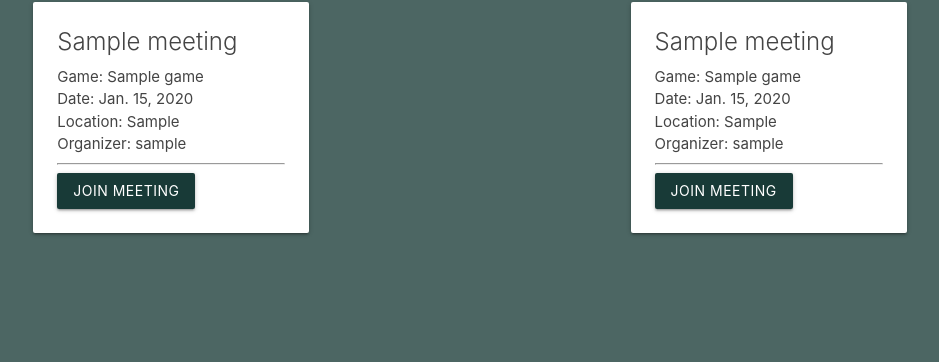
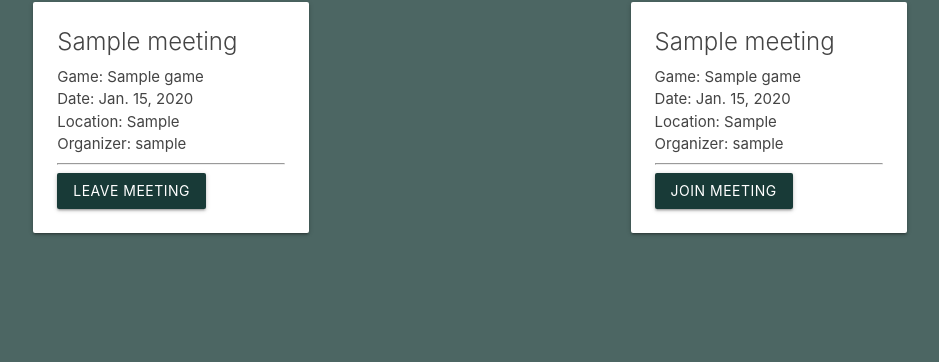
Before and after one commit to masomaster/board-game-meetup, a Django app: page /meetings/ in a window 1280 px wide. Shown: the part 219-581 px from the top of the page, without its empty margins (170-1109 px from the left). Run offline with Django 4.2, Linux system fonts and the light colour scheme; a user stored in the database is signed in; tables that the repository leaves empty hold one stand-in row (values such as "Sample post").

Commit message:
add leave meeting button and function

```diff
--- a/main_app/templates/meetings/meetings_index.html
+++ b/main_app/templates/meetings/meetings_index.html
@@ -26,9 +26,9 @@
           <p>Location: {{ meeting.location }}</p>
           <p>Organizer: {{ meeting.organizer }}</p>
           <hr>
-          <form action="{% url 'join_meeting' meeting.id %}" method="POST">
+          <form action="{% url 'leave_meeting' meeting.id %}" method="POST">
             {% csrf_token %}
-            <input type="submit" value="Join Meeting" class="btn">
+            <input type="submit" value="Leave Meeting" class="btn">
           </form>
         </div>
       </div>
--- a/main_app/urls.py
+++ b/main_app/urls.py
@@ -17,5 +17,6 @@ urlpatterns = [
     path('meetings/<int:pk>/', views.MeetingDetail.as_view(), name='meetings_detail'),
     path('meetings/<int:pk>/update/', views.MeetingUpdate.as_view(), name='meeting_update'),
     path('meetings/<int:pk>/delete/', views.MeetingDelete.as_view(), name='meeting_delete'),
-    path('meetings/<int:meeting_id>/join_meeting', views.join_meeting, name="join_meeting")
+    path('meetings/<int:meeting_id>/join_meeting', views.join_meeting, name="join_meeting"),
+    path('meetings/<int:meeting_id>/leave_meeting', views.leave_meeting, name="leave_meeting"),
 ]
--- a/main_app/views.py
+++ b/main_app/views.py
@@ -106,3 +106,9 @@ def meetings_list(request):
     'non_joined_meetings': non_joined_meetings,
     'joined_meetings': joined_meetings,
   })
+
+@login_required
+def leave_meeting(request, meeting_id):
+    meeting = Meeting.objects.get(id=meeting_id)
+    meeting.players.remove(request.user.id)
+    return redirect('meetings_index')
```
